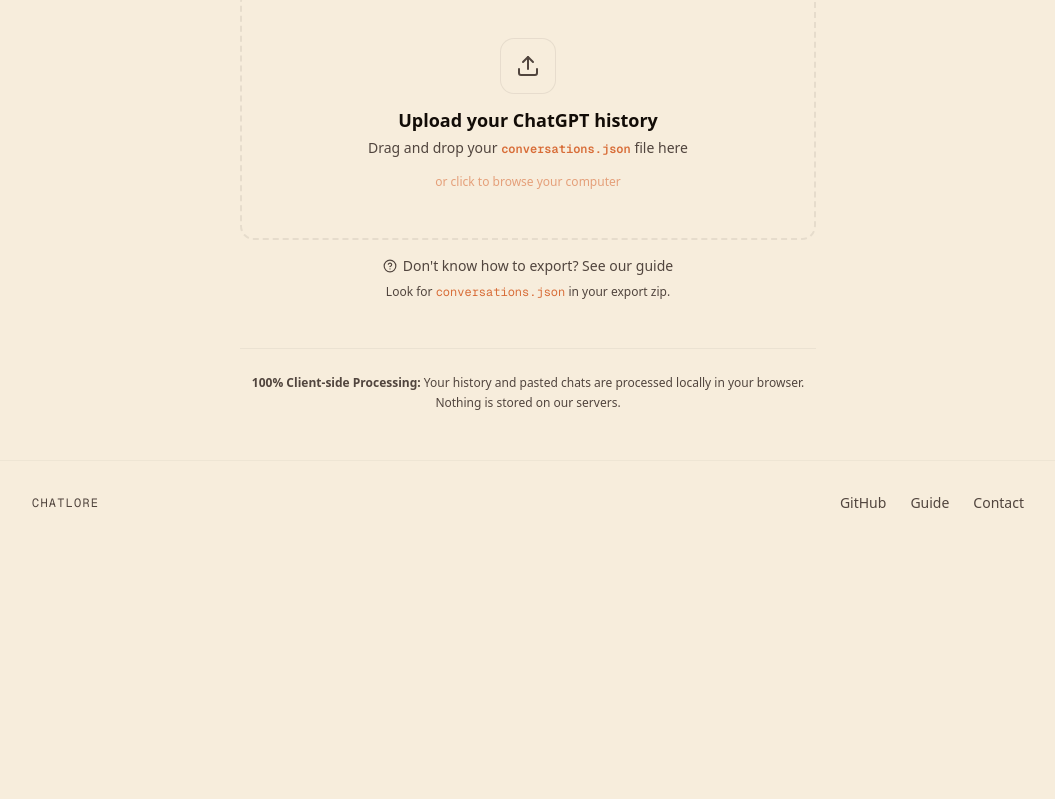
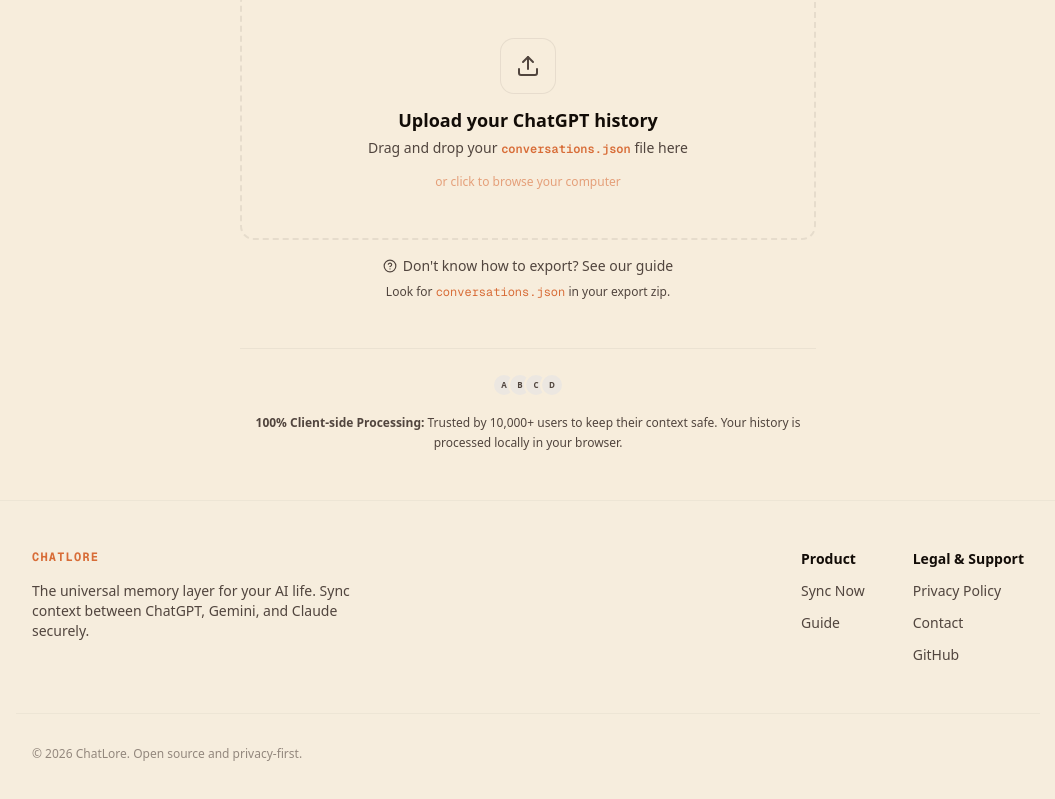
Before and after one commit to MarinaBrau/chatlore, a Next.js app: page /upload in a window 1280 px wide. Shown: the part 341-1140 px from the top of the page, without its empty margins (112-1167 px from the left). Before the commit the page ends 886 px from the top, so only its background shows below. Built offline with nearby package versions, Linux system fonts and the light colour scheme.

Commit message:
cro: apply conversion optimization fixes for universal positioning and trust signals

```diff
--- a/src/app/results/page.tsx
+++ b/src/app/results/page.tsx
@@ -217,8 +217,8 @@
     <motion.div initial={{ opacity: 0 }} animate={{ opacity: 1 }} transition={{ duration: 0.3 }} className="mx-auto max-w-3xl px-4 py-8">
       <div className="mb-8 flex flex-col sm:flex-row sm:items-end justify-between gap-4">
         <div>
-          <h1 className="text-3xl font-bold tracking-tight">Your Claude Profile</h1>
-          <p className="mt-1 text-muted-foreground text-sm">Review, edit, and copy your context below.</p>
+          <h1 className="text-3xl font-bold tracking-tight">Your Universal AI Profile</h1>
+          <p className="mt-1 text-muted-foreground text-sm">Review your style, preferences, and patterns. Ready for any AI.</p>
         </div>
 
         <div className="flex items-center gap-2">
--- a/src/app/upload/page.tsx
+++ b/src/app/upload/page.tsx
@@ -137,9 +137,16 @@
           )}
         </AnimatePresence>
 
-        <div className="mt-12 border-t border-border/40 pt-6">
-          <p className="text-center text-xs text-muted-foreground leading-relaxed">
-            <strong>100% Client-side Processing:</strong> Your history and pasted chats are processed locally in your browser. Nothing is stored on our servers.
+        <div className="mt-12 border-t border-border/40 pt-6 text-center">
+          <div className="mb-4 flex justify-center -space-x-2">
+            {[1, 2, 3, 4].map((i) => (
+              <div key={i} className="size-6 rounded-full border-2 border-background bg-muted flex items-center justify-center text-[8px] font-bold text-muted-foreground">
+                {String.fromCharCode(64 + i)}
+              </div>
+            ))}
+          </div>
+          <p className="text-xs text-muted-foreground leading-relaxed">
+            <strong>100% Client-side Processing:</strong> Trusted by 10,000+ users to keep their context safe. Your history is processed locally in your browser.
           </p>
         </div>
       </motion.div>
--- a/src/components/Footer.tsx
+++ b/src/components/Footer.tsx
@@ -2,33 +2,37 @@
 
 export function Footer() {
   return (
-    <footer className="border-t border-border/30 py-8">
-      <div className="mx-auto flex max-w-5xl flex-col items-center gap-3 px-4 sm:flex-row sm:justify-between">
-        <p className="font-mono text-xs uppercase tracking-widest text-muted-foreground">
-          ChatLore
+    <footer className="border-t border-border/30 bg-muted/10 py-12">
+      <div className="mx-auto flex max-w-5xl flex-col gap-8 px-4 sm:flex-row sm:justify-between">
+        <div className="flex flex-col gap-4">
+          <p className="font-mono text-xs uppercase tracking-widest text-amber font-bold">
+            ChatLore
+          </p>
+          <p className="max-w-xs text-sm text-muted-foreground">
+            The universal memory layer for your AI life. Sync context between ChatGPT, Gemini, and Claude securely.
+          </p>
+        </div>
+
+        <div className="flex gap-12 text-sm">
+          <div className="flex flex-col gap-3">
+            <span className="font-bold text-foreground">Product</span>
+            <Link href="/upload" className="text-muted-foreground hover:text-amber transition-colors">Sync Now</Link>
+            <Link href="/guide" className="text-muted-foreground hover:text-amber transition-colors">Guide</Link>
+          </div>
+
+          <div className="flex flex-col gap-3">
+            <span className="font-bold text-foreground">Legal & Support</span>
+            <Link href="/guide#privacy" className="text-muted-foreground hover:text-amber transition-colors">Privacy Policy</Link>
+            <a href="mailto:hello@chatlore.app" className="text-muted-foreground hover:text-amber transition-colors">Contact</a>
+            <a href="https://github.com/MarinaBrau/chatlore" target="_blank" rel="noopener noreferrer" className="text-muted-foreground hover:text-amber transition-colors">GitHub</a>
+          </div>
+        </div>
+      </div>
+
+      <div className="mx-auto mt-12 max-w-5xl border-t border-border/30 px-4 pt-8 text-center sm:text-left">
+        <p className="text-xs text-muted-foreground/60">
+          © {new Date().getFullYear()} ChatLore. Open source and privacy-first.
         </p>
-        <div className="flex items-center gap-6 text-sm text-muted-foreground">
-          <a
-            href="https://github.com"
-            target="_blank"
-            rel="noopener noreferrer"
-            className="transition-colors hover:text-amber"
-          >
-            GitHub
-          </a>
-          <Link
-            href="/guide"
-            className="transition-colors hover:text-amber"
-          >
-            Guide
-          </Link>
-          <a
-            href="mailto:hello@chatlore.app"
-            className="transition-colors hover:text-amber"
-          >
-            Contact
-          </a>
-        </div>
       </div>
     </footer>
   );
--- a/src/components/landing/OutputPreview.tsx
+++ b/src/components/landing/OutputPreview.tsx
@@ -33,12 +33,10 @@
             What you get
           </p>
           <h2 className="mb-3 font-[family-name:var(--font-display)] text-3xl sm:text-4xl">
-            A context file that{" "}
-            <span className="italic text-amber">speaks for you</span>
+            One profile for <span className="italic text-amber">every assistant</span>
           </h2>
           <p className="mx-auto mb-10 max-w-lg text-muted-foreground">
-            ChatLore turns your chat history into a structured profile that
-            Claude reads before every conversation.
+            ChatLore turns your messy chat history into a structured master profile that works with ChatGPT, Claude, and Gemini.
           </p>
         </motion.div>
 
@@ -55,7 +53,7 @@
             <span className="size-2.5 rounded-full bg-neutral-700" />
             <span className="size-2.5 rounded-full bg-neutral-700" />
             <span className="ml-2 font-mono text-[11px] text-neutral-500">
-              claude-context.md
+              universal-ai-profile.md
             </span>
           </div>
 
```
